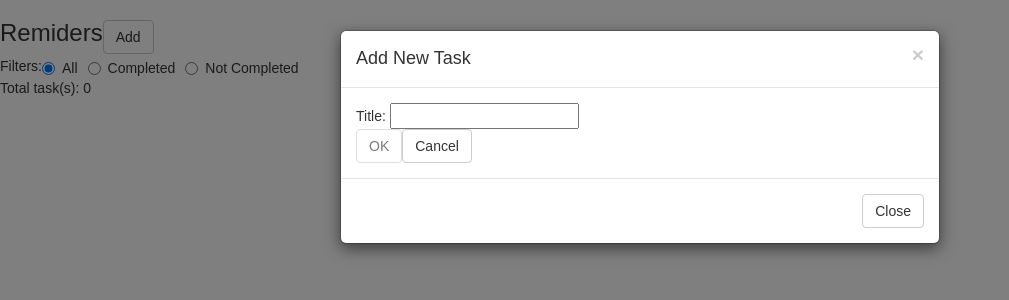
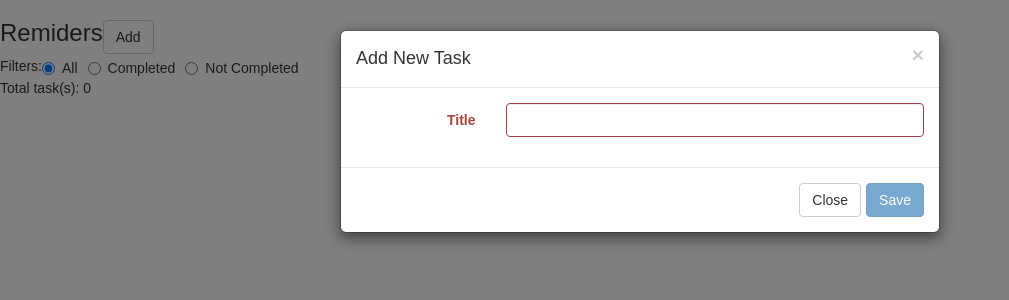
Before and after one commit to theerapatk/todo-list-app, a React (Create React App) app: page / in a window 1280 px wide. Both pictures are taken after a click on the button "Add". Shown: the top 300 px of the page, without its empty margins (0-1009 px from the left). Built offline with nearby package versions, Linux system fonts and the light colour scheme.

Commit message:
Added some bootstrap components

```diff
--- a/src/DialogInput.js
+++ b/src/DialogInput.js
@@ -1,38 +1,47 @@
 import React, { Component } from 'react';
+import { Form, Col, FormGroup, ControlLabel, FormControl } from 'react-bootstrap';
 
 class DialogInput extends Component {
   constructor(props) {
     super(props);
     this.state = {
       value: this.props.fieldValue,
-      warningText: ''
     };
     this.handleChange = this.handleChange.bind(this);
   }
 
   handleChange(e) {
-    var warningText = '';
     var disabled = false;
     if (e.target.id === 'title') {
-      if (e.target.value == null || e.target.value === '') {
-        warningText = 'Required';
+      if (e.target.value == null || e.target.value.trim() === '') {
         disabled = true;
       }
     }
-    this.setState({value: e.target.value, warningText: warningText});
+    this.setState({value: e.target.value});
     this.props.onChange(e.target.id, e.target.value, disabled);
   }
 
   render() {
+    var validationState = null;
+    if (this.state.value == null || this.state.value.trim() === '') {
+      validationState = 'error';
+    }
+
     return (
-      <span>
-        {this.props.label + ': '} {this.state.warningText}
-        <input
-          type="text"
-          id={this.props.id}
-          value={this.state.value}
-          onChange={this.handleChange} /><br/>
-      </span>
+      <Form componentClass="fieldset" horizontal>
+        <FormGroup validationState={validationState}>
+          <Col componentClass={ControlLabel} xs={3}>
+            {this.props.label}
+          </Col>
+          <Col xs={9}>
+            <FormControl
+              type="text"
+              id={this.props.id}
+              value={this.state.value}
+              onChange={this.handleChange} />
+          </Col>
+        </FormGroup>
+      </Form>
     );
   }
 }
--- a/src/TodoDialog.js
+++ b/src/TodoDialog.js
@@ -75,14 +75,14 @@ class TodoDialog extends Component {
                 id={'title'}
                 fieldValue={(this.props.selectedItem) ? this.props.selectedItem.title.trim() : ''}
                 onChange={this.handleDialogInputChange} />
-              <Button
-                disabled={this.state.disableOKButton}
-                onClick={this.submitModal}>OK</Button>
-              <Button onClick={this.handleCloseDialog}>Cancel</Button>
             </form>
           </Modal.Body>
           <Modal.Footer>
             <Button onClick={this.handleCloseDialog}>Close</Button>
+            <Button
+              bsStyle="primary"
+              disabled={this.state.disableOKButton}
+              onClick={this.submitModal}>Save</Button>
           </Modal.Footer>
         </Modal>
       </div>
```
